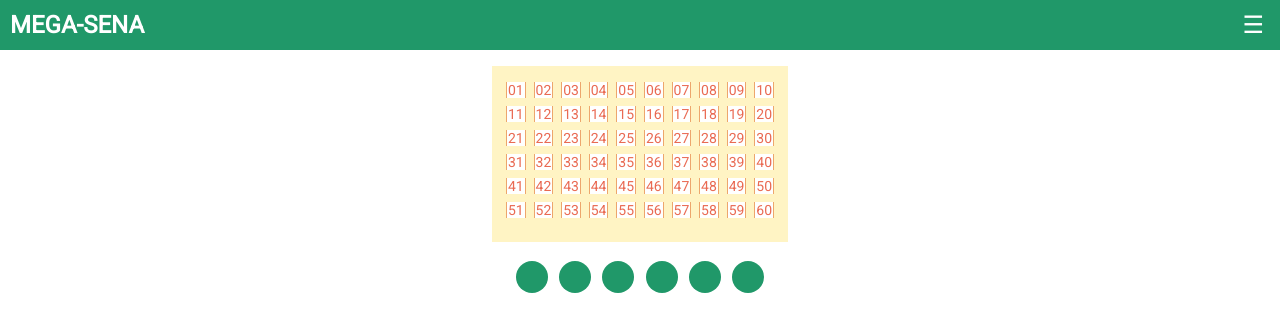
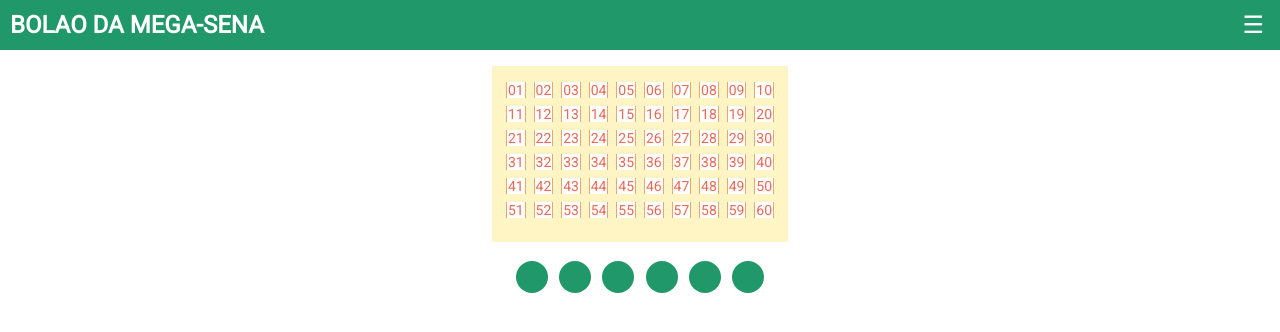
Before and after one commit to TiagoGIM/jackpot-with-friends-angular, an Angular app: page / in a window 1280 px wide. Shown: the top 332 px of the page. Built offline with nearby package versions, Linux system fonts and the light colour scheme.

Commit message:
chore: rename app

```diff
--- a/src/app/components/navbar/navbar.component.html
+++ b/src/app/components/navbar/navbar.component.html
@@ -1,5 +1,5 @@
 
 <div class="navbar">
-    <div class="title">MEGA-SENA</div>
+    <div class="title">BOLAO DA MEGA-SENA</div>
     <jwf-menu-pages></jwf-menu-pages>
 </div>
--- a/src/index.html
+++ b/src/index.html
@@ -2,7 +2,7 @@
 <html lang="en">
 <head>
   <meta charset="utf-8">
-  <title>JackpotWithFriends</title>
+  <title>Bolão da Mega da Virada</title>
   <base href="/">
   <meta name="viewport" content="width=device-width, initial-scale=1">
   <link rel="icon" type="image/x-icon" href="favicon.ico">
```
Also changed, not shown: 1 other file (tests, documents, lock files or other folders).
